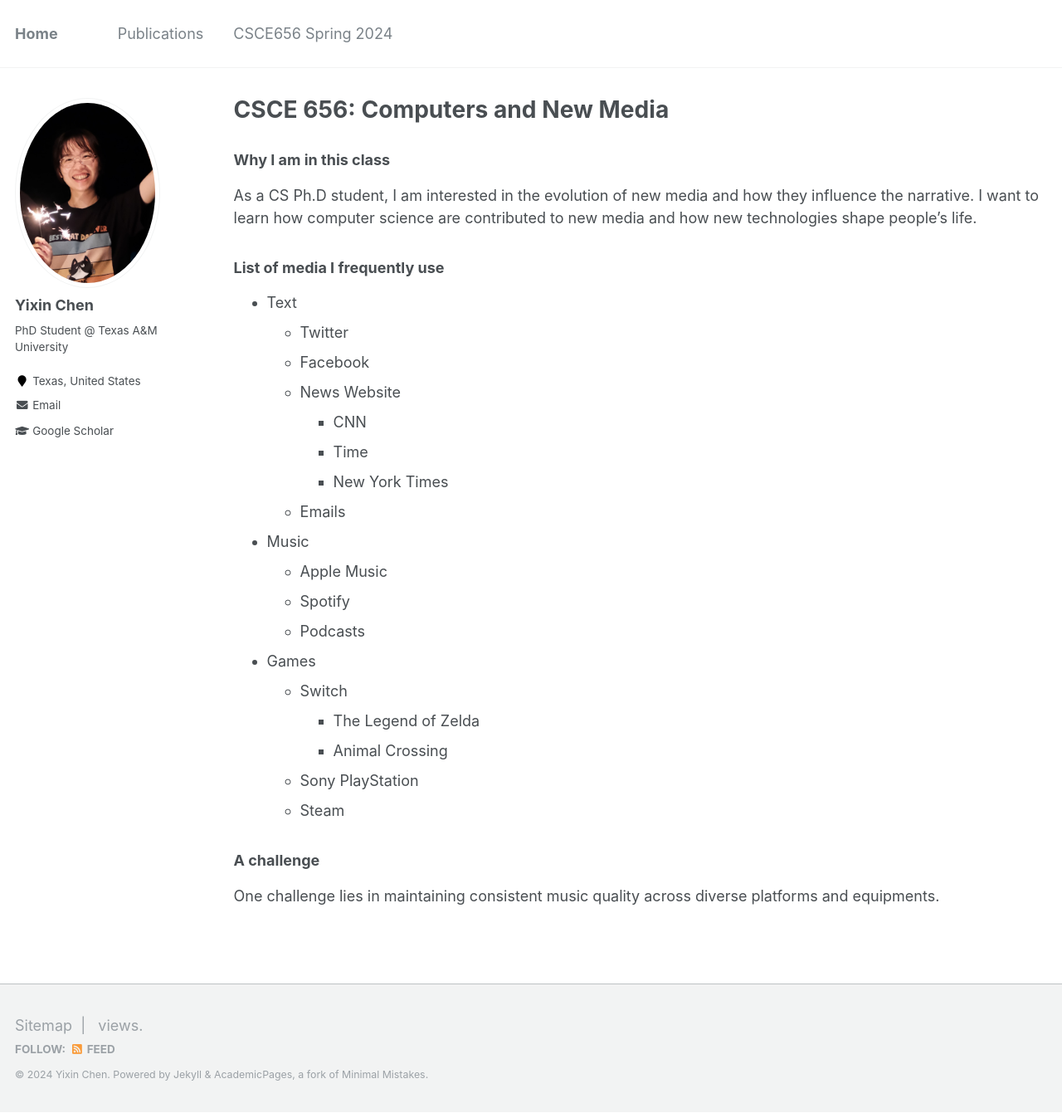
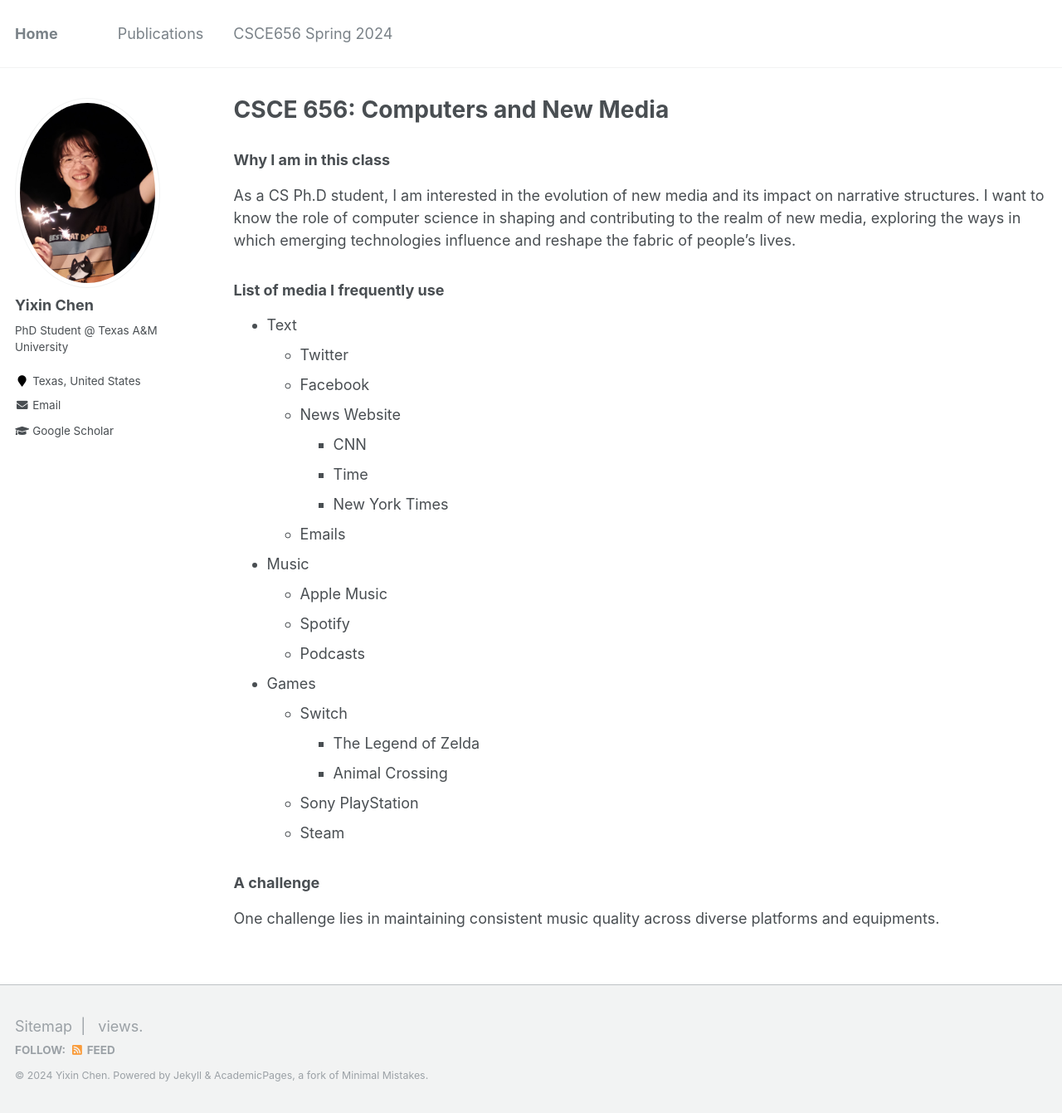
Before and after one commit to yxchen95/yxchen95.github.io, a Jekyll site: the page built from _pages/csce656.md, in a window 1280 px wide and 1341 px high. Shown: the whole window at 83% size. Built offline with Jekyll 4.4.1, drawn with Linux system fonts in a browser that asks for light colours; comment, search, counter and statistics services are not loaded.

Commit message:
update csce656

```diff
--- a/_pages/csce656.md
+++ b/_pages/csce656.md
@@ -12,9 +12,8 @@
 ### Why I am in this class
 
 As a CS Ph.D student, I am interested in the evolution of new media
-and how they influence the narrative.
-I want to learn how computer science are contributed to new media
-and how new technologies shape people's life.
+and its impact on narrative structures.
+I want to know the role of computer science in shaping and contributing to the realm of new media, exploring the ways in which emerging technologies influence and reshape the fabric of people's lives.
 
 ### List of media I frequently use
 
```
